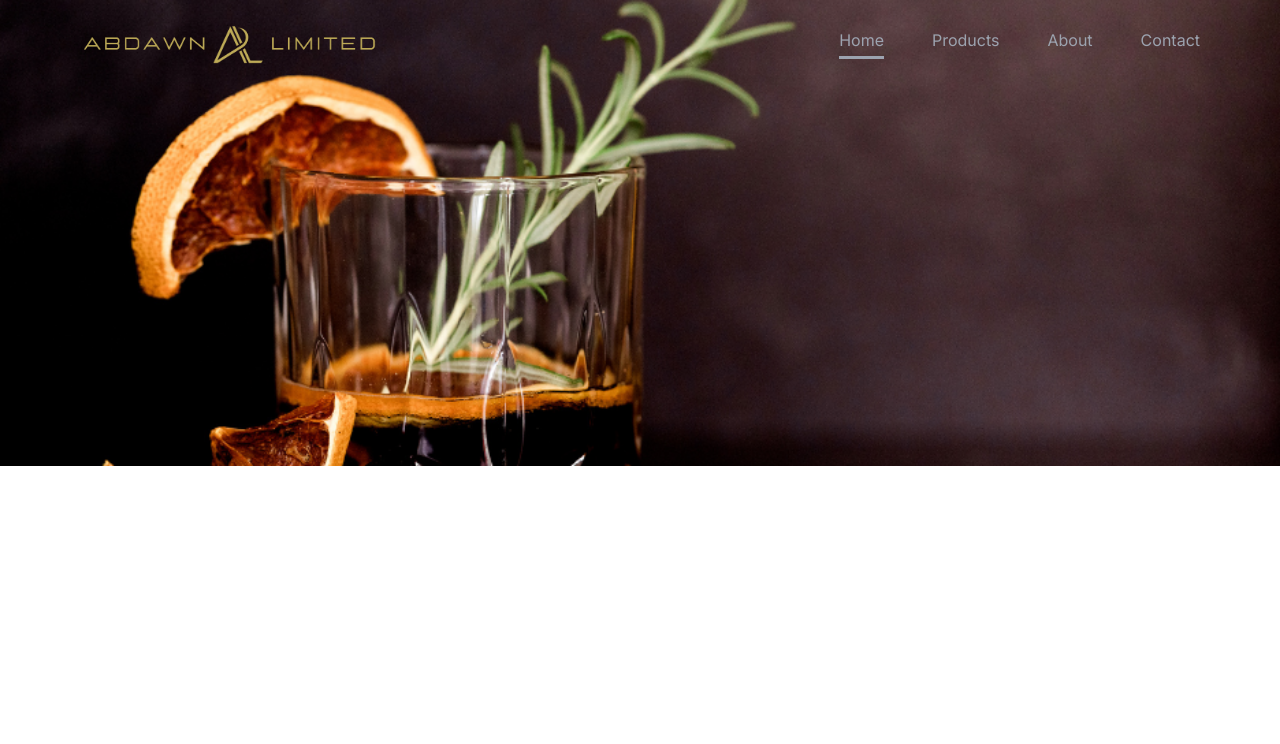
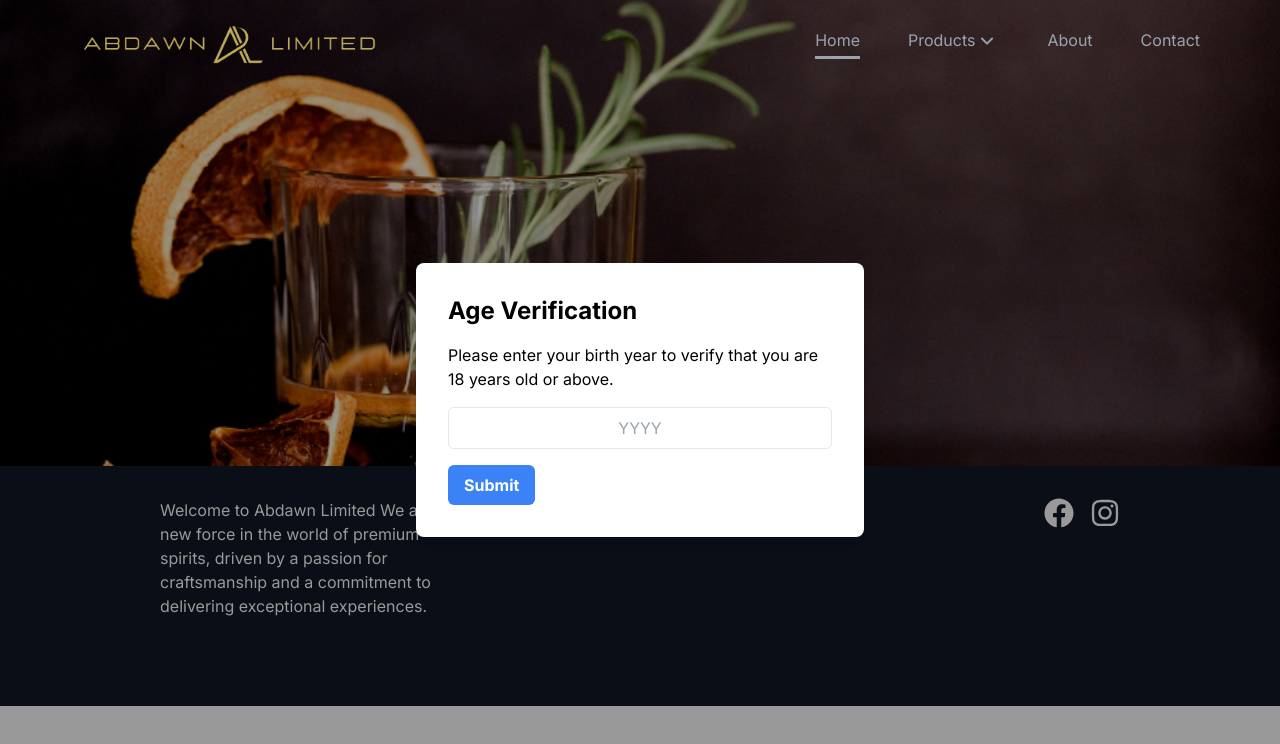
Before and after one commit to franz9113/kingsfinal, a Next.js app: page /contact in a window 1280 px wide. Shown: the top 744 px of the page. Built offline with nearby package versions, Linux system fonts and the light colour scheme.

Commit message:
first commit

```diff
--- a/app/globals.css
+++ b/app/globals.css
@@ -3,6 +3,32 @@
 @tailwind base;
 @tailwind components;
 @tailwind utilities;
+
+/* modal */
+
+.modal {
+  display: flex;
+  justify-content: center;
+  align-items: center;
+  position: fixed;
+  z-index: 1;
+  left: 0;
+  top: 0;
+  width: 100%;
+  height: 100%;
+  overflow: auto;
+  background-color: rgba(0, 0, 0, 0.4);
+}
+
+.modal-content {
+  background-color: #fefefe;
+  padding: 20px;
+  border: 1px solid #888;
+  width: 30%;
+}
+.modal-open {
+  pointer-events: none;
+}
 
 /* navbar */
 .navbar {
@@ -71,9 +97,9 @@ body {
   .max-container {
     @apply mx-auto;
   }
-.padding-component {
-  @apply py-8 px-8 md:px-20 xl:px-40;
-}
+  .padding-component {
+    @apply py-8 px-8 md:px-20 xl:px-40;
+  }
   /* .padding-container {
     @apply px-6 lg:px-20 3xl:px-0;
   } */
@@ -209,3 +235,12 @@ body {
   height: auto;
   display: block;
 }
+
+.remove-arrow::-webkit-inner-spin-button,
+.remove-arrow::-webkit-outer-spin-button {
+  -webkit-appearance: none;
+  margin: 0;
+}
+.remove-arrow {
+  -moz-appearance: textfield;
+}
--- a/app/layout.tsx
+++ b/app/layout.tsx
@@ -1,31 +1,32 @@
-import type { Metadata } from 'next';
 
-import './globals.css'
-import Navbar from '@/components/Navbar';
-import Footer from '@/components/Footer';
-import ScrollToTop from '@/components/ScrollToTop';
+import type { Metadata } from "next";
+
+import "./globals.css";
+import Navbar from "@/components/Navbar";
+import Footer from "@/components/Footer";
+import ScrollToTop from "@/components/ScrollToTop";
+import AgeVerification from "@/components/AgeVerification";
 
 export const metadata: Metadata = {
-  title: 'Abdawn Limited',
-  description: 'Abdawn Limited',
-}
+  title: "Abdawn Limited",
+  description: "Abdawn Limited",
+};
 
 export default function RootLayout({
   children,
 }: {
-  children: React.ReactNode
+  children: React.ReactNode;
 }) {
   return (
     <html lang="en">
-        <link rel="icon" href="../assets/icons/logo.ico" />
+      <link rel="icon" href="../assets/icons/logo.ico" />
       <body>
+        <AgeVerification />
         <Navbar />
-        <main className="relative overflow-hidden">
-          {children}
-        </main>
-        {/* <Footer /> */}
+        <main className="relative overflow-hidden">{children}</main>
+        <Footer />
         <ScrollToTop />
       </body>
     </html>
-  )
+  );
 }
--- /dev/null
+++ b/components/AgeVerification.tsx
@@ -0,0 +1,69 @@
+"use client";
+import React, { useState, useEffect } from 'react';
+
+const AgeVerification = () => {
+  const [birthYear, setBirthYear] = useState('');
+  const [showModal, setShowModal] = useState(true);
+
+  const handleBirthYearChange = (e: React.ChangeEvent<HTMLInputElement>) => {
+    setBirthYear(e.target.value);
+  };
+
+  const handleSubmit = () => {
+    const currentYear = new Date().getFullYear();
+    const age = currentYear - parseInt(birthYear);
+
+    if (age >= 18) {
+      setShowModal(false);
+    } else {
+      alert('You must be 18 years old or above to access this content.');
+    }
+  };
+
+  useEffect(() => {
+    const handleDocumentClick = (e: MouseEvent) => {
+      if (showModal) {
+        e.preventDefault();
+        e.stopPropagation();
+      }
+    };
+
+    document.addEventListener('click', handleDocumentClick);
+
+    return () => {
+      document.removeEventListener('click', handleDocumentClick);
+    };
+  }, [showModal]);
+
+  return (
+    <>
+      {showModal && (
+        <div className="modal fixed z-50 inset-0 overflow-y-auto">
+          <div className="flex items-center justify-center min-h-screen">
+            <div className="bg-white rounded-lg shadow-lg p-8 w-full max-w-md">
+              <h2 className="text-2xl font-bold mb-4">Age Verification</h2>
+              <p className="mb-4">
+                Please enter your birth year to verify that you are 18 years old or above.
+              </p>
+              <input
+                type="number"
+                placeholder="YYYY"
+                value={birthYear}
+                onChange={handleBirthYearChange}
+                className="remove-arrow text-center border rounded-md px-4 py-2 w-full mb-4 appearance-none"
+              />
+              <button
+                onClick={handleSubmit}
+                className="bg-blue-500 hover:bg-blue-600 text-white font-bold py-2 px-4 rounded-md"
+              >
+                Submit
+              </button>
+            </div>
+          </div>
+        </div>
+      )}
+    </>
+  );
+};
+
+export default AgeVerification;
--- a/components/Footer.tsx
+++ b/components/Footer.tsx
@@ -1,82 +1,44 @@
-import { FOOTER_CONTACT_INFO, FOOTER_LINKS, SOCIALS } from '@/constants'
-import Image from 'next/image'
-import Link from 'next/link'
-import React from 'react'
+import { FaFacebook, FaInstagram } from "react-icons/fa";
 
 const Footer = () => {
   return (
-    <footer className="flexCenter mb-24">
-      <div className="padding-container max-container flex w-full flex-col gap-14">
-        <div className="flex flex-col items-start justify-center gap-[10%] md:flex-row">
-          <Link href="/" className="mb-10">
-            {/* <Image src="hilink-logo.svg" alt="logo" width={74} height={29}/> */}
-          </Link>
-
-          <div className='flex flex-wrap gap-10 sm:justify-between md:flex-1'>
-            {FOOTER_LINKS.map((columns) => (
-              <FooterColumn title={columns.title}>
-                <ul className="regular-14 flex flex-col gap-4 text-gray-30">
-                  {columns.links.map((link) => (
-                    <Link href="/" key={link}>
-                      {link}
-                    </Link>
-                  ))}
-                </ul>
-              </FooterColumn>
-            ))}
-
-            <div className="flex flex-col gap-5">
-              <FooterColumn title={FOOTER_CONTACT_INFO.title}>
-                {FOOTER_CONTACT_INFO.links.map((link) => (
-                  <Link
-                    href="/"
-                    key={link.label}
-                    className="flex gap-4 md:flex-col lg:flex-row"
-                  >
-                    <p className="whitespace-nowrap">
-                      {link.label}:
-                    </p>
-                    <p className="medium-14 whitespace-nowrap text-blue-70">
-                      {link.value}
-                    </p>
-                  </Link>
-                ))}
-              </FooterColumn>
-            </div>
-
-            {/* <div className="flex flex-col gap-5">
-              <FooterColumn title={SOCIALS.title}>
-                <ul className="regular-14 flex gap-4 text-gray-30">
-                  {SOCIALS.links.map((link) => (
-                    <Link href="/" key={link}>
-                      <Image src={link} alt="logo" width={24} height={24} />
-                    </Link>
-                  ))}
-                </ul>
-              </FooterColumn>
-            </div> */}
-          </div>
+    <footer className="bg-gray-900 text-white padding-component">
+      <div className="container mx-auto grid grid-cols-1 md:grid-cols-3 gap-8 pb-14">
+        {/* Left Column */}
+        <div className="md:order-1 order-2">
+          <p>
+            Welcome to Abdawn Limited We are a new force in the world of premium
+            spirits, driven by a passion for craftsmanship and a commitment to
+            delivering exceptional experiences.
+          </p>
         </div>
 
-        <div className="border bg-gray-20" />
-        <p className="regular-14 w-full text-center text-gray-30">2023 Hilink | All rights reserved</p>
+        {/* Middle Column */}
+        <div className="md:order-2 order-3">
+          <h3 className="text-lg font-bold mb-4">Products</h3>
+          {/* Add your product links here */}
+        </div>
+
+        {/* Right Column */}
+        <div className="md:order-3 order-1 flex justify-end space-x-4">
+          <a
+            href="https://www.facebook.com"
+            target="_blank"
+            rel="noopener noreferrer"
+          >
+            <FaFacebook className="text-3xl" />
+          </a>
+          <a
+            href="https://www.instagram.com"
+            target="_blank"
+            rel="noopener noreferrer"
+          >
+            <FaInstagram className="text-3xl" />
+          </a>
+        </div>
       </div>
     </footer>
-  )
-}
+  );
+};
 
-type FooterColumnProps = {
-  title: string;
-  children: React.ReactNode;
-}
-
-const FooterColumn = ({ title, children }: FooterColumnProps) => {
-  return (
-    <div className="flex flex-col gap-5">
-      <h4 className="bold-18 whitespace-nowrap">{title}</h4>
-      {children}
-    </div>
-  )
-}
-
-export default Footer
+export default Footer;
--- a/components/Navbar.tsx
+++ b/components/Navbar.tsx
@@ -4,7 +4,11 @@ import Image from "next/image";
 import Link from "next/link";
 import Button from "./Button";
 import { useEffect, useState } from "react";
-import { Bars3Icon, ChevronDownIcon, XMarkIcon } from "@heroicons/react/20/solid";
+import {
+  Bars3Icon,
+  ChevronDownIcon,
+  XMarkIcon,
+} from "@heroicons/react/20/solid";
 
 const Navbar = () => {
   const [activeLink, setActiveLink] = useState<string | null>("/");
@@ -43,14 +47,18 @@ const Navbar = () => {
 
   return (
     <nav
-    className={`flexBetween max-container padding-container relative z-50 ${
-      isScrolled
-        ? "navbar scrolled text-gray-600"
-        : "navbar text-gray-400"
+      className={`flexBetween max-container padding-container relative z-10 ${
+        isScrolled ? "navbar scrolled text-gray-600" : "navbar text-gray-400"
       }`}
     >
       <Link href="/">
-      <Image src="/assets/images/logo.png" alt="logo" width={300} height={50} />
+        <Image
+          src="/assets/images/logo.png"
+          alt="logo"
+          width={300}
+          height={50}
+          priority
+        />
       </Link>
 
       <ul className="hidden h-full gap-12 lg:flex">
@@ -71,6 +79,15 @@ const Navbar = () => {
               onClick={() => handleLinkClick(link.href)}
             >
               {link.label}
+              {link.dropdown && (
+                <ChevronDownIcon
+                  className={`h-6 w-6 text-gray-400 transition-transform ${
+                    isDropdownOpen && activeDropdown === link.key
+                      ? "rotate-180"
+                      : ""
+                  }`}
+                />
+              )}
             </Link>
             {link.dropdown && (
               <ul
@@ -114,7 +131,13 @@ const Navbar = () => {
         <div className="fixed top-0 left-0 w-full h-full bg-white z-40 p-6">
           <div className="flexBetween items-center mb-6">
             <Link href="/">
-              <Image src="/assets/images/logo.png" alt="logo" width={300} height={50} />
+              <Image
+                src="/assets/images/logo.png"
+                alt="logo"
+                width={300}
+                height={50}
+                priority
+              />
             </Link>
             <XMarkIcon
               className="cursor-pointer h-8 w-8 text-black"
--- a/components/contact/contactBanner.tsx
+++ b/components/contact/contactBanner.tsx
@@ -1,16 +1,15 @@
-import React from 'react'
+import React from "react";
+import contactBanner from "../../public/assets/images/contact/contact-banner.png";
+import Image from "next/image";
 
 const ContactBanner = () => {
   return (
-    <section className="home-banner z-20">
-      <img
-        src="/assets/images/contact/contact-banner.png"
-        alt="Home Banner"
-        className="banner-image"
-      />
-      <div className="banner-image"></div>
+    <section className="home-banner">
+      <div className="banner-image">
+        <Image src={contactBanner} alt="Home Banner" className="banner-image" />
+      </div>
     </section>
-  )
-}
+  );
+};
 
-export default ContactBanner
+export default ContactBanner;
--- a/components/home/homeBanner.tsx
+++ b/components/home/homeBanner.tsx
@@ -5,7 +5,7 @@ import homeBanner from "../../public/assets/images/home-banner.png"
 
 const HomeBanner = () => {
   return (
-    <section className="home-banner z-20">
+    <section className="home-banner">
       <Image
         src={homeBanner}
         alt="Home Banner"
--- a/components/home/homeIntro.tsx
+++ b/components/home/homeIntro.tsx
@@ -1,7 +1,7 @@
 import { motion } from "framer-motion";
 import Button from "../Button";
 
-import { ChevronRightIcon } from "@heroicons/react/20/solid";
+import { ArrowLongRightIcon } from "@heroicons/react/20/solid";
 import Link from "next/link";
 
 const HomeIntro = () => {
@@ -18,7 +18,7 @@ const HomeIntro = () => {
       <Button
         type="button"
         title="more about us"
-        icon={<ChevronRightIcon className="w-6 h-6" />}
+        icon={<ArrowLongRightIcon className="w-6 h-6" />}
         variant="btn_transparent mt-4"
         href="/about"
       >
--- a/package.json
+++ b/package.json
@@ -13,12 +13,15 @@
     "framer-motion": "^11.2.11",
     "next": "14.2.4",
     "react": "^18",
-    "react-dom": "^18"
+    "react-dom": "^18",
+    "react-icons": "^5.2.1",
+    "react-modal": "^3.16.1"
   },
   "devDependencies": {
     "@types/node": "^20",
     "@types/react": "^18",
     "@types/react-dom": "^18",
+    "@types/react-modal": "^3.16.3",
     "eslint": "^8",
     "eslint-config-next": "14.2.4",
     "postcss": "^8",
```
Also changed, not shown: 2 other files (tests, documents, lock files or other folders). Lines whose indentation alone changed are shown as unchanged.
